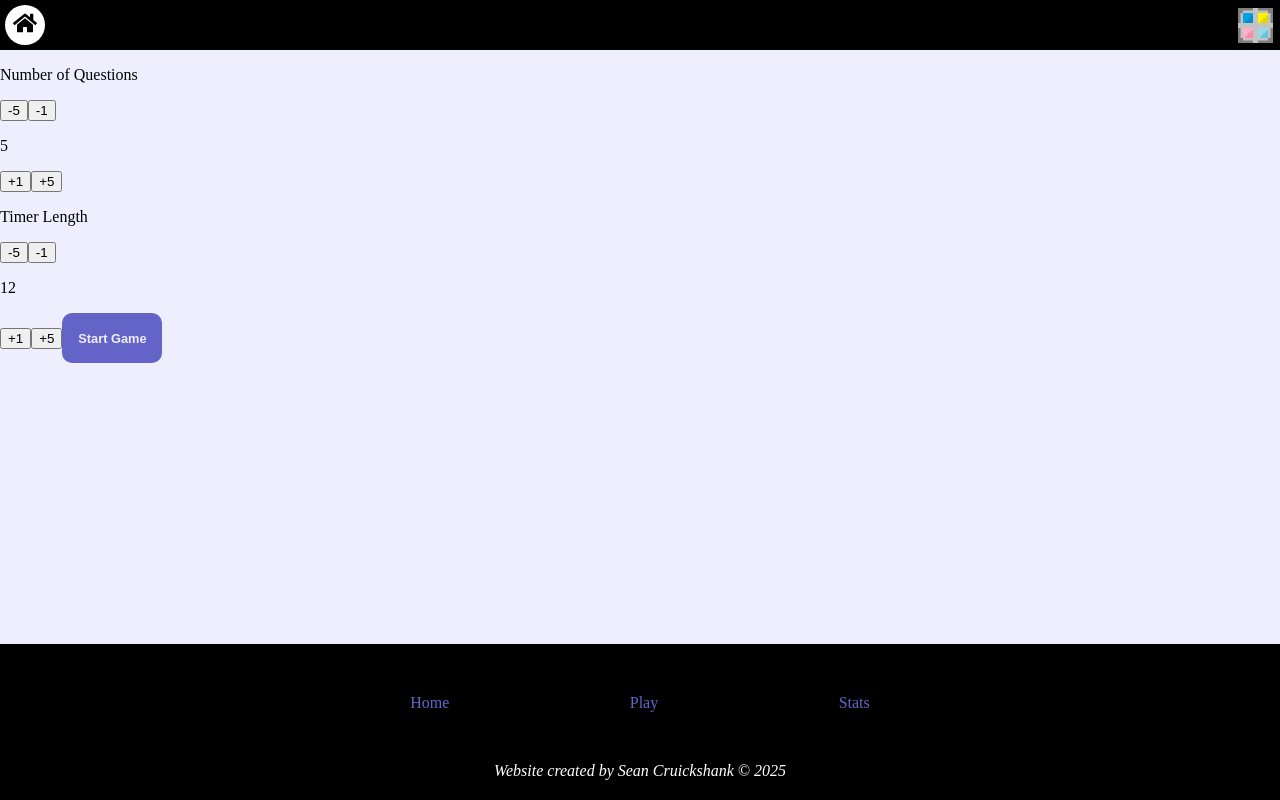
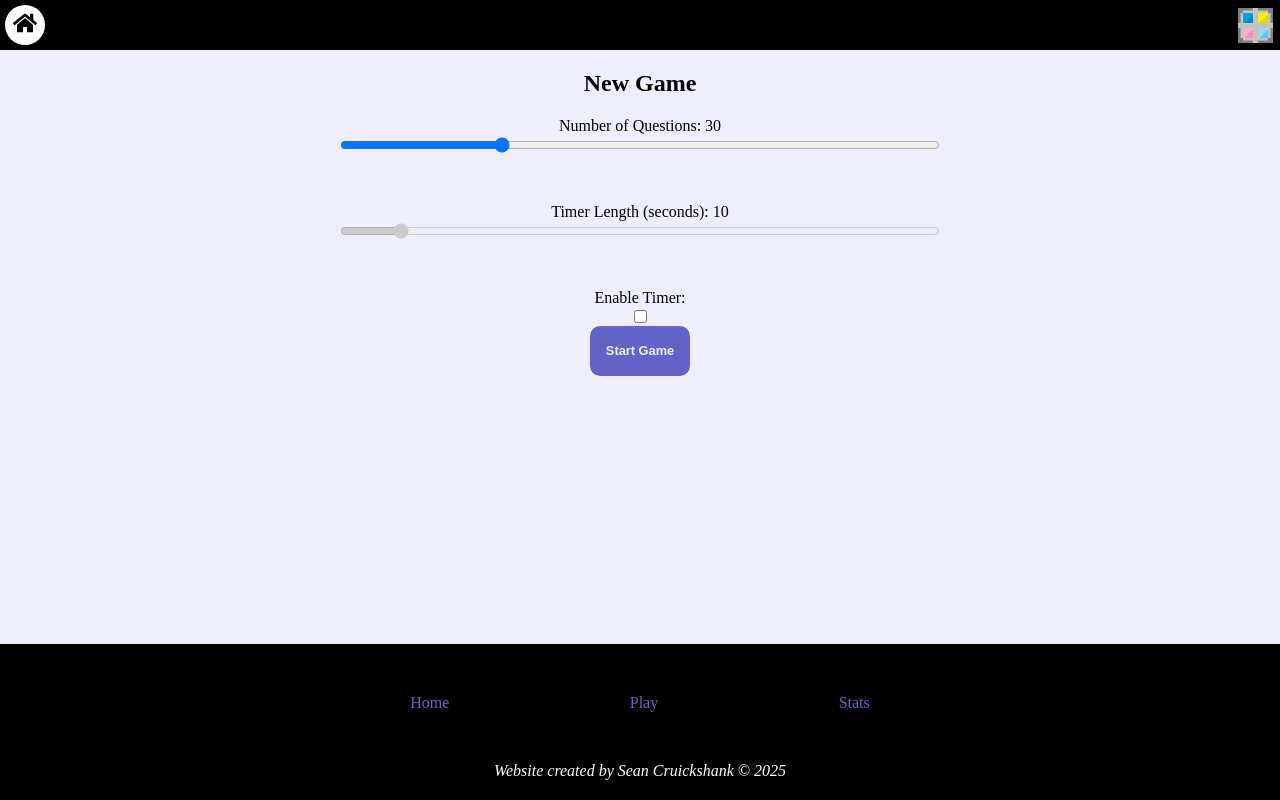
Before and after one commit to Sean-Cruickshank/CountryQuiz, a React (Vite) app: page /start in a window 1280 px wide. Built offline with nearby package versions, Linux system fonts and the light colour scheme.

Commit message:
Implemented range sliders and checkbox for start game page

```diff
--- a/main.css
+++ b/main.css
@@ -458,6 +458,17 @@ meter.purple::-moz-meter-bar, meter.purple::-webkit-meter-optimum-value {
   color: var(--YP_pinkIndB);
 }
 
+.start-game {
+  display: flex;
+  flex-direction: column;
+  justify-content: center;
+  align-items: center;
+}
+.start-game__range {
+  width: 100%;
+  max-width: 600px;
+  margin-bottom: 50px;
+}
 .gameover__title {
   padding-top: 50px;
 }
--- a/src/components/PlayGame.tsx
+++ b/src/components/PlayGame.tsx
@@ -41,8 +41,9 @@ export default function PlayGame({ countryData }: PlayGameProps) {
   },[round])
 
   const location = useLocation()
+  const gameLength = location.state ? location.state.gameLength : 10
   const timerDuration = location.state ? location.state.timerLength : 10
-  const gameLength = location.state ? location.state.gameLength : 10
+  const timerActive = location.state ? location.state.timerActive : true
 
   const [timer, setTimer] = React.useState<number>(timerDuration)
   let timeoutAnswer: Country = { id: 999, name: 'No Answer', population: 99, area: 99 }
@@ -86,13 +87,14 @@ export default function PlayGame({ countryData }: PlayGameProps) {
     setTimer(timerDuration)
   }
 
+  // Handles logic for the timer
   React.useEffect(() => {
     let interval: number | undefined = undefined
-    if (timer > 0) {
+    if (timer > 0 && timerActive) {
       interval = setInterval(() => {
         setTimer(prev => prev - 1)
       },1000)
-    } else if (timer <= 0 && gameActive) {
+    } else if (timer <= 0 && gameActive && timerActive) {
       clearInterval(interval)
       const answer = generateAnswer(category[category.length - 1], countryAnswers)
       answerCheck(category[category.length - 1], answer, timeoutAnswer, countryAnswers)
@@ -297,14 +299,14 @@ export default function PlayGame({ countryData }: PlayGameProps) {
           className={`play-game__question ${currentTheme}`}
         >{generateTitle(1, category)}</h2>
 
-        <div className="timer">
+        {timerActive && gameActive && <div className="timer">
           <p className="timer__text">{timer}</p>
           <meter
             className={`timer__meter ${currentTheme}`}
             value={timer}
             max={timerDuration}
           >{timer}</meter>
-        </div>
+        </div>}
 
         <div className="answers">
           {displayData}
--- a/src/components/StartGame.tsx
+++ b/src/components/StartGame.tsx
@@ -5,53 +5,65 @@ export default function StartGame() {
     // Grabs the current page theme so it can be applied to the answer buttons
     const currentTheme = localStorage.getItem('theme') || 'blue'
 
+    const savedGameLength = Number(localStorage.getItem('gameLength')) || 30
+    const savedTimerLength = Number(localStorage.getItem('timerLength')) || 10
+    const savedTimerActive = localStorage.getItem('timerActive')
+        ? (localStorage.getItem('timerActive') === 'true')
+        : false
+
     let navigate = useNavigate()
     function viewPage(page: string) {
-        navigate(`/${page}`, {state: { gameLength: gameLength, timerLength: timerLength }})
+        navigate(`/${page}`, {state: { gameLength: gameLength, timerLength: timerLength, timerActive: timerActive }})
         window.scrollTo({
             top: 0
         });
     }
 
-    const [gameLength, setGameLength] = useState(5)
-    const [timerLength, setTimerLength] = useState(12)
+    const [gameLength, setGameLength] = useState<number>(savedGameLength)
+    const [timerLength, setTimerLength] = useState<number>(savedTimerLength)
+    const [timerActive, setTimerActive] = useState<boolean>(savedTimerActive)
 
-    function modify(state: string, modifier: string, value: number) {
-        if (state === 'gameLength' && modifier === '-') {
-            gameLength - value >= 1 ? setGameLength(prev => prev - value) : setGameLength(1)
-        }
+    function handleRange(event: React.ChangeEvent<HTMLInputElement>) {
+        const type = event.target.name
+        const value = Number(event.target.value)
+        if (type !== 'gameLength' && type !== 'timerLength') return
+        type === 'gameLength' ? setGameLength(value) : setTimerLength(value)
+        localStorage.setItem(type, JSON.stringify(value))
+    }
 
-        if (state === 'gameLength' && modifier === '+') {
-            gameLength + value <= 20 ? setGameLength(prev => prev + value) : setGameLength(20)
-        }
-
-        if (state === 'timerLength' && modifier === '-') {
-            timerLength - value >= 1 ? setTimerLength(prev => prev - value) : setTimerLength(1)
-        }
-
-        if (state === 'timerLength' && modifier === '+') {
-            timerLength + value <= 20 ? setTimerLength(prev => prev + value) : setTimerLength(20)
-        }
-
+    function handleCheckbox(event: React.ChangeEvent<HTMLInputElement>) {
+        const value = event.target.checked
+        setTimerActive(value)
+        localStorage.setItem('timerActive', JSON.stringify(value))
+        console.log(value)
     }
 
     return (
-        <div>
-            <p>Number of Questions</p>
-            <button onClick={() => modify('gameLength', '-', 5)}>-5</button>
-            <button onClick={() => modify('gameLength', '-', 1)}>-1</button>
-            <p>{gameLength}</p>
-            <button onClick={() => modify('gameLength', '+', 1)}>+1</button>
-            <button onClick={() => modify('gameLength', '+', 5)}>+5</button>
-            <p>Timer Length</p>
-            <button onClick={() => modify('timerLength', '-', 5)}>-5</button>
-            <button onClick={() => modify('timerLength', '-', 1)}>-1</button>
-            <p>{timerLength}</p>
-            <button onClick={() => modify('timerLength', '+', 1)}>+1</button>
-            <button onClick={() => modify('timerLength', '+', 5)}>+5</button>
+        <div className="start-game">
+            <h2>New Game</h2>
+            <label htmlFor="gameLength">Number of Questions: {gameLength}</label>
+            <input
+                type="range" id="gameLength" name="gameLength" className="start-game__range"
+                min="5" max="100" step="5"
+                value={gameLength} onChange={handleRange}>
+            </input>
+
+            <label htmlFor="timerLength">Timer Length (seconds): {timerLength}</label>
+            <input
+                type="range" id="timerLength" name="timerLength" className="start-game__range"
+                min="5" max="60" step="5"
+                value={timerLength} onChange={handleRange} disabled={!timerActive}>
+            </input>
+
+            <label htmlFor="timerActive">Enable Timer:</label>
+            <input
+                type="checkbox" id="timerActive" name="timerActive" className="start-game__checkbox"
+                checked={timerActive} onChange={handleCheckbox}>
+            </input>
+
             <button
                 title="Start Game"
-                className={`button button__stats ${currentTheme}`}
+                className={`button start-game__button ${currentTheme}`}
                 onClick={() => viewPage('play')}
                 >Start Game
             </button>
--- /dev/null
+++ b/src/scss/pages/_StartGame.scss
@@ -0,0 +1,20 @@
+.start-game {
+    display: flex;
+    flex-direction: column;
+    justify-content: center;
+    align-items: center;
+
+    &__range {
+        width: 100%;
+        max-width: 600px;
+        margin-bottom: 50px;
+    }
+
+    &__checkbox {
+
+    }
+
+    &__button {
+
+    }
+}
--- a/src/scss/pages/_index.scss
+++ b/src/scss/pages/_index.scss
@@ -1,5 +1,6 @@
 @forward '_Home.scss';
 @forward '_PlayGame.scss';
+@forward '_StartGame.scss';
 @forward '_GameOver.scss';
 @forward '_Stats.scss';
 @forward '_Recap.scss'
```
Also changed, not shown: 1 other file (tests, documents, lock files or other folders).
